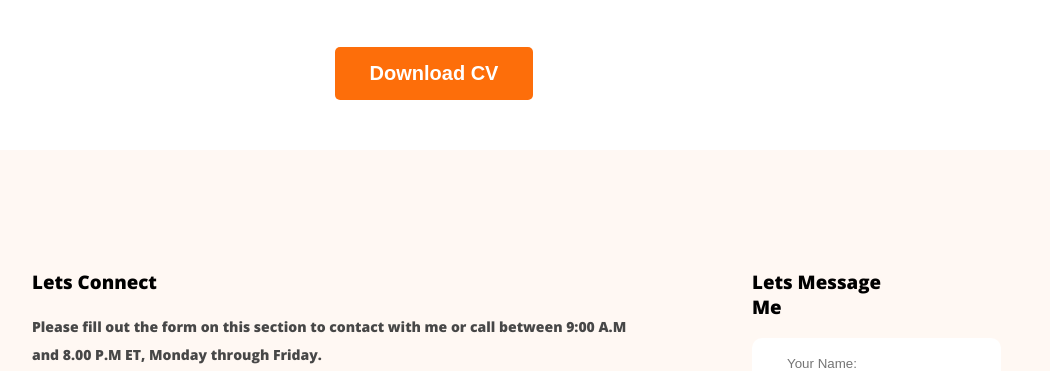
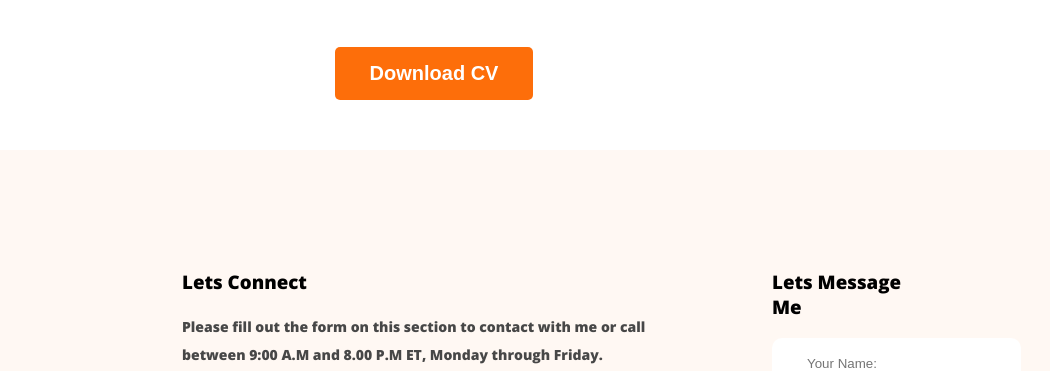
Before and after one commit to WasifulKaium/webdeveloper-portfolio, a plain HTML site: page index.html in a window 1280 px wide. Shown: the part 2992-3363 px from the top of the page, without its empty margins (206-1256 px from the left). Drawn offline with nearby package versions, Linux system fonts and the light colour scheme.

Commit message:
done the job

```diff
--- a/styles/portfolio.css
+++ b/styles/portfolio.css
@@ -178,14 +178,14 @@ box-shadow: 0px 6px 50px 0px rgba(0, 0, 0, 0.06);
 /* footer style */
 .footer-container{
     display: flex;
-    gap: 120px;
+    gap: 90px;
     background: #FFF8F3;
-    padding: 100px 230px;
+    padding: 100px 380px;
 }
 .footer-item-description{
     color: #474747;
     font-size: 14px;
-    width: 600px;
+    width: 500px;
     height: 50px;
     font-weight: 400;
     line-height: 28px;
```
